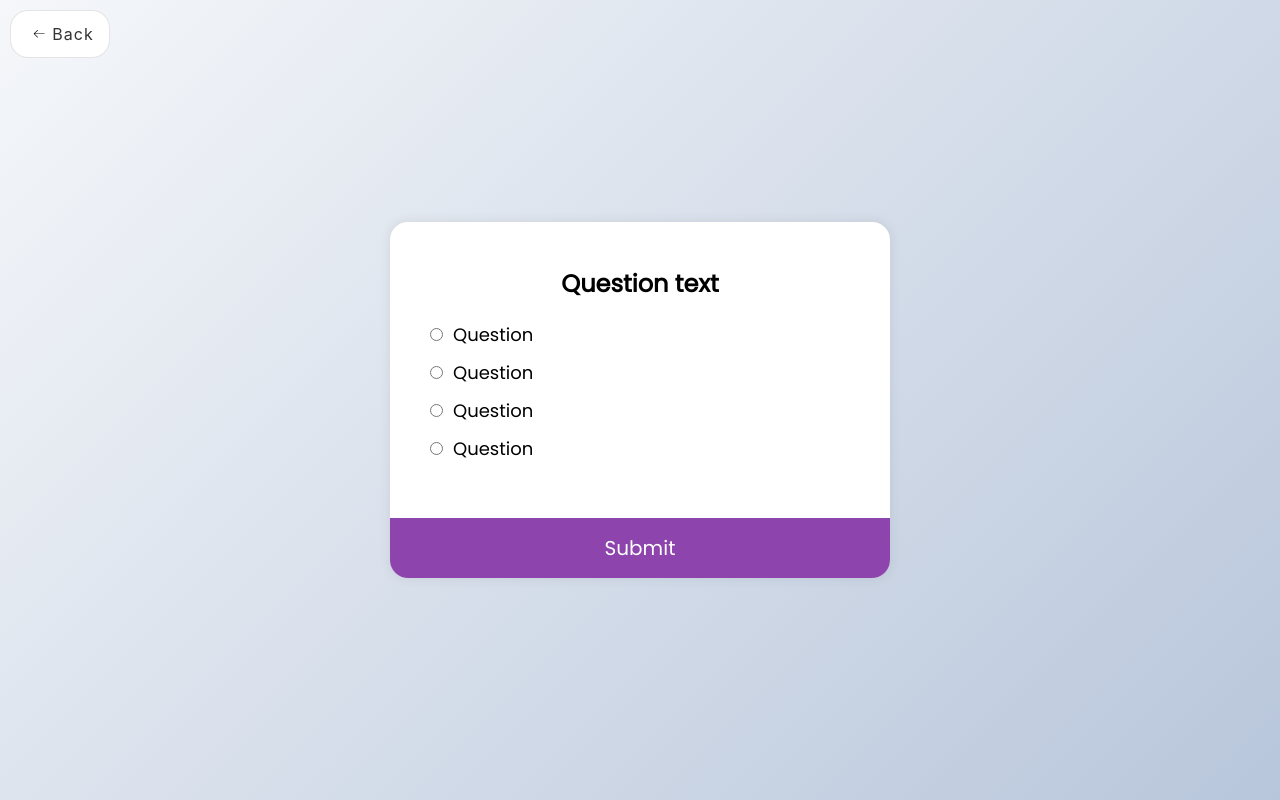
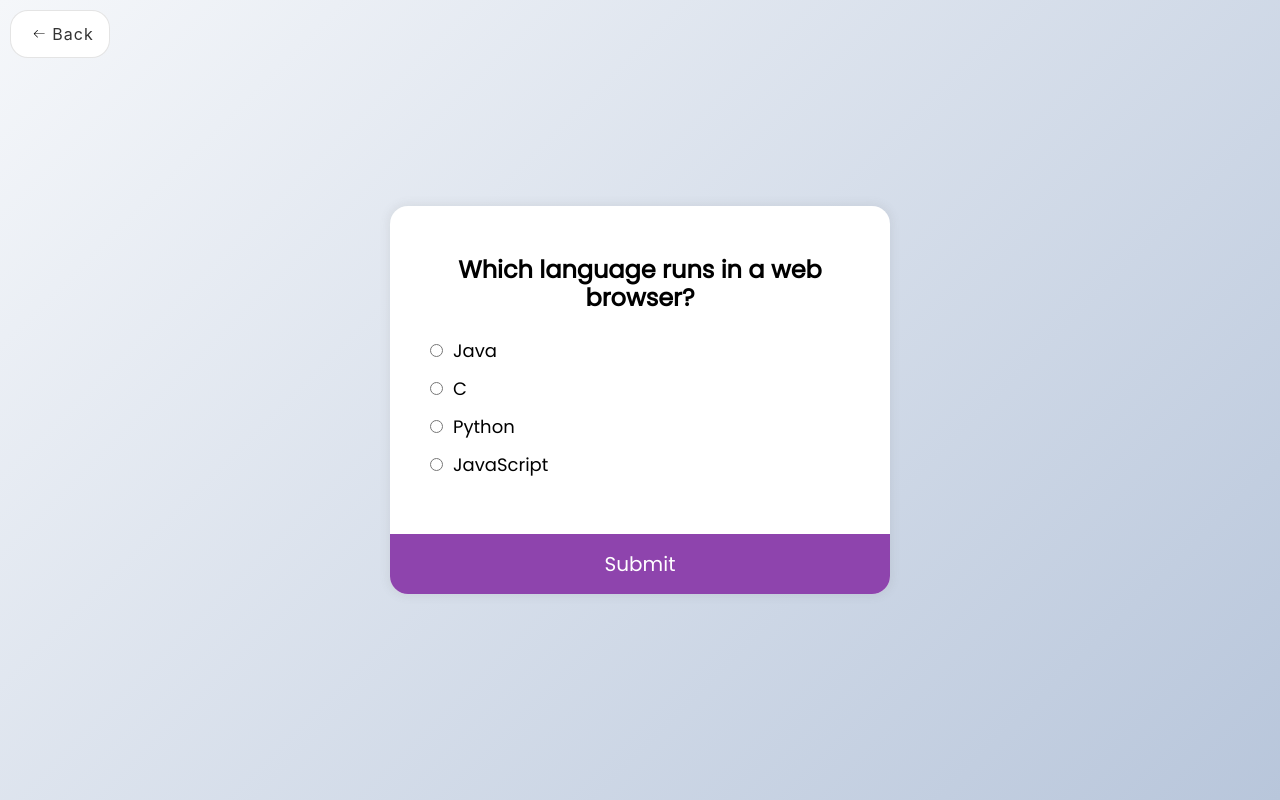
Before and after one commit to jorgehenrrique/50projects-react, a React (Vite) app: page /50projects-react/46-quiz-app in a window 1280 px wide. Built offline with nearby package versions, Linux system fonts and the light colour scheme; a web font is replaced by a local one.

Commit message:
Finalizado proj 46

```diff
--- a/src/pages/46-quiz-app/QuizApp.css
+++ b/src/pages/46-quiz-app/QuizApp.css
@@ -26,6 +26,7 @@
 .quiz-header-46 h2 {
   padding: 1rem;
   text-align: center;
+  line-height: 2.8rem;
 }
 .quiz-header-46 ul li {
   font-size: 1.8rem;
--- a/src/pages/46-quiz-app/QuizApp.jsx
+++ b/src/pages/46-quiz-app/QuizApp.jsx
@@ -1,41 +1,151 @@
-import { useEffect } from 'react';
+import { useEffect, useRef, useState } from 'react';
 import './QuizApp.css';
+
+const quizData = [
+  {
+    question: "Which language runs in a web browser?",
+    options: {
+      a: "Java",
+      b: "C",
+      c: "Python",
+      d: "JavaScript",
+    },
+    correct: "d",
+  },
+  {
+    question: "What does CSS stand for?",
+    options: {
+      a: "Central Style Sheets",
+      b: "Cascading Style Sheets",
+      c: "Cascading Simple Sheets",
+      d: "Cars SUVs Sailboats",
+    },
+    correct: "b",
+  },
+  {
+    question: "What does HTML stand for?",
+    options: {
+      a: "Hypertext Markup Language",
+      b: "Hypertext Markdown Language",
+      c: "Hyperloop Machine Language",
+      d: "Helicopters Terminals Motorboats Lamborginis",
+    },
+    correct: "a",
+  },
+  {
+    question: "What year was JavaScript launched?",
+    options: {
+      a: "1996",
+      b: "1995",
+      c: "1994",
+      d: "none of the above",
+    },
+    correct: "b",
+  },
+];
 
 export default function QuizApp() {
   useEffect(() => {
     document.title = 'Quiz App';
   }, []);
 
+  const [quizState, setQuizState] = useState({
+    idx: 0,
+    corrects: 0,
+    quizFinished: false,
+    selectedAnswer: null,
+  });
+
+  const { idx, corrects, quizFinished, selectedAnswer } = quizState;
+  const { question, options, correct } = quizData[idx];
+
+  const questionRefs = {
+    a: useRef(null),
+    b: useRef(null),
+    c: useRef(null),
+    d: useRef(null),
+  };
+
+  useEffect(() => {
+    if (quizFinished) {
+      return;
+    }
+  }, [idx, quizFinished]);
+
+  function handleQuestions() {
+    if (quizFinished || selectedAnswer === null) {
+      return;
+    }
+
+    if (selectedAnswer === correct) {
+      setQuizState((prevState) => ({
+        ...prevState,
+        corrects: prevState.corrects + 1,
+      }));
+    }
+
+    // Desmarca a opção selecionada
+    questionRefs[selectedAnswer].current.checked = false;
+
+    if (idx < quizData.length - 1) {
+      setQuizState((prevState) => ({
+        ...prevState,
+        idx: prevState.idx + 1,
+        selectedAnswer: null,
+      }));
+    } else {
+      setQuizState((prevState) => ({
+        ...prevState,
+        quizFinished: true,
+      }));
+    }
+  }
+
+  function handleReload() {
+    setQuizState({
+      idx: 0,
+      corrects: 0,
+      quizFinished: false,
+      selectedAnswer: null,
+    });
+  }
+
   return (
     <div className='body-46'>
 
       <div className="quiz-container-46">
         <div className="quiz-header-46">
-          <h2>Question text</h2>
-          <ul>
-            <li>
-              <input type="radio" name="answer" id="a" className="answer" />
-              <label htmlFor="a" id="a_text">Question</label>
-            </li>
-
-            <li>
-              <input type="radio" name="answer" id="b" className="answer" />
-              <label htmlFor="b" id="b_text">Question</label>
-            </li>
-
-            <li>
-              <input type="radio" name="answer" id="c" className="answer" />
-              <label htmlFor="c" id="c_text">Question</label>
-            </li>
-
-            <li>
-              <input type="radio" name="answer" id="d" className="answer" />
-              <label htmlFor="d" id="d_text">Question</label>
-            </li>
-          </ul>
+          {quizFinished ? (
+            <h2>{`You answered ${corrects}/${quizData.length} questions correctly`}</h2>
+          ) : (
+            <>
+              <h2>{question}</h2>
+              <ul>
+                {Object.entries(options).map(([key, value]) => (
+                  <li key={key}>
+                    <input
+                      type="radio"
+                      name="answer"
+                      id={key}
+                      ref={questionRefs[key]}
+                      className="answer"
+                      checked={selectedAnswer === key}
+                      onChange={() => setQuizState((prevState) => ({
+                        ...prevState,
+                        selectedAnswer: key,
+                      }))}
+                    />
+                    <label htmlFor={key} id={`${key}_text`}>{value}</label>
+                  </li>
+                ))}
+              </ul>
+            </>
+          )}
         </div>
-        <button>Submit</button>
+        {!quizFinished && (<button onClick={handleQuestions}>Submit</button>)}
+        {quizFinished && (<button onClick={handleReload}>Reload</button>)}
       </div>
 
-    </div>);
+    </div>
+  );
 }
```
